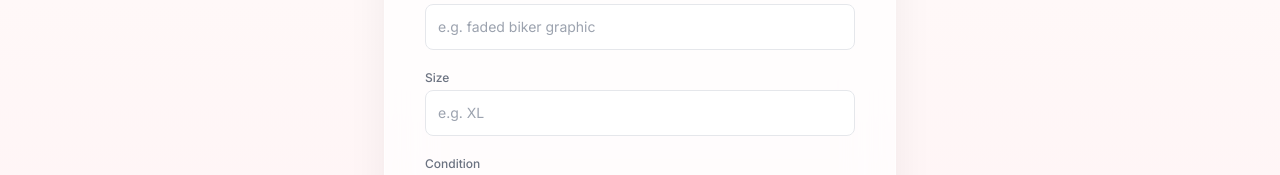
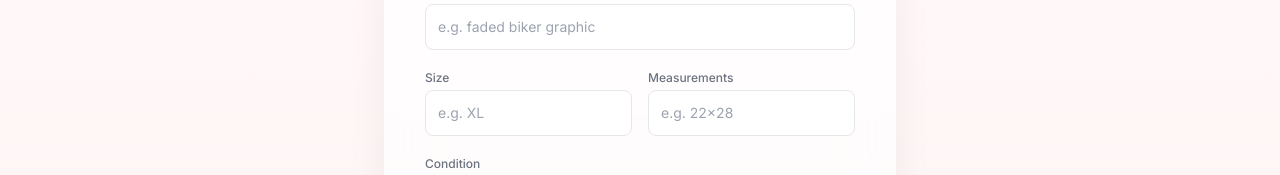
Before and after one commit to EchoQRTech/anothertest, a Next.js app: page /vault-ai/listing in a window 1280 px wide. Shown: the part 471-646 px from the top of the page. Built offline with nearby package versions, Linux system fonts and the light colour scheme.

Commit message:
Update page.tsx

```diff
--- a/app/vault-ai/listing/page.tsx
+++ b/app/vault-ai/listing/page.tsx
@@ -30,6 +30,7 @@ export default function VaultFormatter() {
   const brandRef = useRef<HTMLInputElement | null>(null);
   const shortRef = useRef<HTMLInputElement | null>(null);
   const sizeRef = useRef<HTMLInputElement | null>(null);
+  const measurementsRef = useRef<HTMLInputElement | null>(null); // ✅ Added Ref
   const conditionRef = useRef<HTMLInputElement | null>(null);
   const styleRef = useRef<HTMLInputElement | null>(null);
 
@@ -46,6 +47,7 @@ export default function VaultFormatter() {
     const brand = brandRef.current?.value?.trim() || "";
     const shortcontext = shortRef.current?.value?.trim() || "";
     const size = sizeRef.current?.value?.trim() || "";
+    const measurements = measurementsRef.current?.value?.trim() || ""; // ✅ Get Value
     const condition = conditionRef.current?.value?.trim() || "";
     const style = styleRef.current?.value?.trim() || "";
 
@@ -55,6 +57,7 @@ export default function VaultFormatter() {
 
     const details = [
       size && `• Size: ${size}`,
+      measurements && `• Measurements: ${measurements}`, // ✅ Added to details
       condition && `• Condition: ${condition}`,
       style && `• Style vibe: ${style}`,
     ]
@@ -68,13 +71,14 @@ export default function VaultFormatter() {
       .join(" ");
 
     const final = [
+      "Accepts all offers 🤝", // ✅ Added Top Line
       `**${title.trim()}**`,
       details,
       "Ships next day 📦 | DM me with questions 💬",
       tags,
     ]
       .filter(Boolean)
-      .join("\n");
+      .join("\n\n"); // Changed to \n\n for slightly better separation, or keep \n
 
     setOutput(final);
   };
@@ -97,7 +101,7 @@ export default function VaultFormatter() {
     label: string;
     placeholder: string;
     listId?: string;
-    inputRef: React.RefObject<HTMLInputElement | null>; // ✅ fixed type
+    inputRef: React.RefObject<HTMLInputElement | null>;
   }) {
     return (
       <div className="relative flex flex-col">
@@ -141,7 +145,13 @@ export default function VaultFormatter() {
           <Field label="Category" placeholder="e.g. Hoodie" listId="dl-category" inputRef={categoryRef}/>
           <Field label="Brand" placeholder="e.g. Nike" listId="dl-brand" inputRef={brandRef}/>
           <Field label="Short Context" placeholder="e.g. faded biker graphic" inputRef={shortRef}/>
-          <Field label="Size" placeholder="e.g. XL" listId="dl-size" inputRef={sizeRef}/>
+
+          <div className="grid grid-cols-2 gap-4">
+            <Field label="Size" placeholder="e.g. XL" listId="dl-size" inputRef={sizeRef}/>
+            {/* ✅ Added Measurements Field */}
+            <Field label="Measurements" placeholder="e.g. 22x28" inputRef={measurementsRef}/>
+          </div>
+
           <Field label="Condition" placeholder="e.g. Good vintage condition" listId="dl-condition" inputRef={conditionRef}/>
           <Field label="Style" placeholder="e.g. Streetwear" listId="dl-style" inputRef={styleRef}/>
 
```
